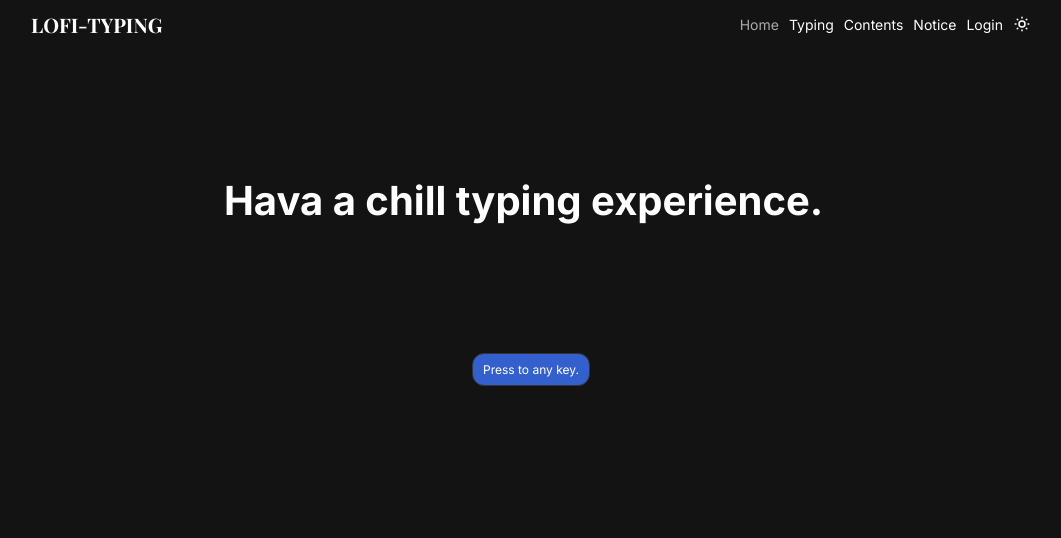
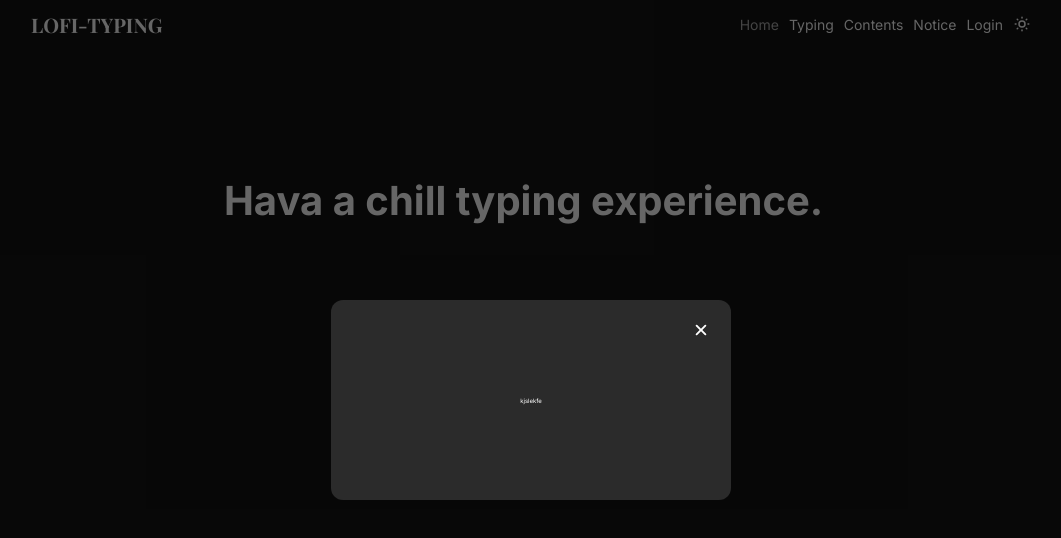
Before and after one commit to lofi-J/Typing-Lab, a Next.js app: page / in a window 1280 px wide. Shown: the top 538 px of the page, without its empty margins (109-1170 px from the left). Built offline with nearby package versions, Linux system fonts and the light colour scheme; a web font is replaced by a local one.

Commit message:
[개발] 알림 모달 추가

```diff
--- a/app/layout.tsx
+++ b/app/layout.tsx
@@ -21,6 +21,7 @@ export default function RootLayout({
   return (
     <html lang="en" data-theme={'dark'}>
       <body className={`${inter.className}`}>
+        <div id={'portal'} />
         <Header />
         {children}
       </body>
--- a/app/page.tsx
+++ b/app/page.tsx
@@ -4,23 +4,27 @@ import styles from "./page.module.css";
 import {useRouter} from "next/navigation";
 import {useEffect, useState} from "react";
 import TextWriterAnimation from "@/component/TextWriterAnimation/TextWriterAnimation";
+import CustomModal from "@/component/modal/CustomModal";
+
 
 export default function LandingPage() {
   const [isDone, setDone] = useState(false);
   const router = useRouter();
+  const [show, setShow] = useState(true);
 
-  useEffect(() => {
-    const handleAnyKey = () => {
-      router.push('/typing');
-    }
-
-    window.addEventListener("keydown", handleAnyKey);
-
-    return () => window.removeEventListener("keydown", handleAnyKey);
-  }, [router]);
+  // useEffect(() => {
+  //   const handleAnyKey = () => {
+  //     router.push('/typing');
+  //   }
+  //
+  //   window.addEventListener("keydown", handleAnyKey);
+  //
+  //   return () => window.removeEventListener("keydown", handleAnyKey);
+  // }, [router]);
 
   return (
     <main className={styles.main}>
+      {show && <CustomModal close={() => setShow(false)}>kjslekfe</CustomModal>}
       <h1 className={styles.title}>
         <TextWriterAnimation
           text={'Hava a chill typing experience.'}
--- /dev/null
+++ b/component/modal/CustomModal.tsx
@@ -0,0 +1,20 @@
+import {ReactNode} from "react";
+import styles from "./styles/CustomModal.module.css";
+import Dialog from "@/component/modal/Dialog";
+import { IoClose } from "react-icons/io5";
+
+interface ICustomModal {
+  children: ReactNode;
+  close: () => void;
+}
+
+const CustomModal = ({children, close}: ICustomModal) => {
+  return (
+    <Dialog close={close}>
+      <IoClose className={styles.x_btn} onClick={close} />
+      {children}
+    </Dialog>
+  );
+}
+
+export default CustomModal;
--- /dev/null
+++ b/component/modal/Dialog.tsx
@@ -0,0 +1,20 @@
+import {ReactNode} from "react";
+import ModalPortal from "@/component/modal/ModalPortal";
+import styles from "./styles/Dialog.module.css";
+import useCloseModal from "@/hooks/useCloseModal";
+
+const Dialog = ({children, close}: {children: ReactNode, close: () => void}) => {
+  const dialogRef = useCloseModal(close);
+
+  return (
+    <ModalPortal>
+      <div className={styles.dialog}>
+        <div className={styles.modal} ref={dialogRef}>
+          {children}
+        </div>
+      </div>
+    </ModalPortal>
+  );
+}
+
+export default Dialog;
--- /dev/null
+++ b/component/modal/ModalPortal.tsx
@@ -0,0 +1,11 @@
+import {ReactNode, useMemo} from "react";
+import {createPortal} from "react-dom";
+
+const ModalPortal = ({children}: {children: ReactNode}) => {
+  const root = document.getElementById('portal');
+  const dom = useMemo(() => document.getElementById('portal'), [root]);
+  if (!dom) return null;
+  return createPortal(children, dom);
+}
+
+export default ModalPortal;
--- /dev/null
+++ b/component/modal/styles/CustomModal.module.css
@@ -0,0 +1,11 @@
+.x_btn {
+	position: absolute;
+	top: 2rem;
+	right: 2rem;
+	z-index: 20;
+	cursor: pointer;
+	width: 2rem;
+	height: 2rem;
+	fill: white;
+	stroke: white;
+}
--- /dev/null
+++ b/component/modal/styles/Dialog.module.css
@@ -0,0 +1,29 @@
+.dialog {
+	position: fixed;
+	top: 0;
+	left: 0;
+	background-color: rgb(0, 0, 0, 0.6);
+	z-index: 10;
+	width: 100vw;
+	height: 100vh;
+}
+
+.modal {
+	position: relative;
+	left: 50%;
+	top: 50%;
+	transform: translate(-50%, -50%);
+	min-width: 40rem;
+	min-height: 20rem;
+	width: max-content;
+	display: flex;
+	flex-direction: column;
+	-webkit-box-align: center;
+  align-items: center;
+  -webkit-box-pack: center;
+  justify-content: center;
+	z-index: 20;
+	background-color: var(--gray-900);
+	border-radius: var(--border-radius);
+	padding: 1rem;
+}
--- /dev/null
+++ b/hooks/useCloseModal.ts
@@ -0,0 +1,24 @@
+import {useEffect, useRef} from "react";
+
+const useCloseModal = (close: () => void) => {
+  const ref = useRef<HTMLDivElement | null>(null);
+
+  useEffect(() => {
+    const closeEvent = (event: MouseEvent | TouchEvent) => {
+      if (ref.current && !ref.current.contains(event.target as Node)) {
+        close();
+      }
+    }
+
+    document.addEventListener('mouseup', closeEvent);
+
+    return () => {
+      document.removeEventListener('mouseup', closeEvent);
+    }
+
+  }, [ref, close]);
+
+  return ref;
+}
+
+export default useCloseModal;
```
